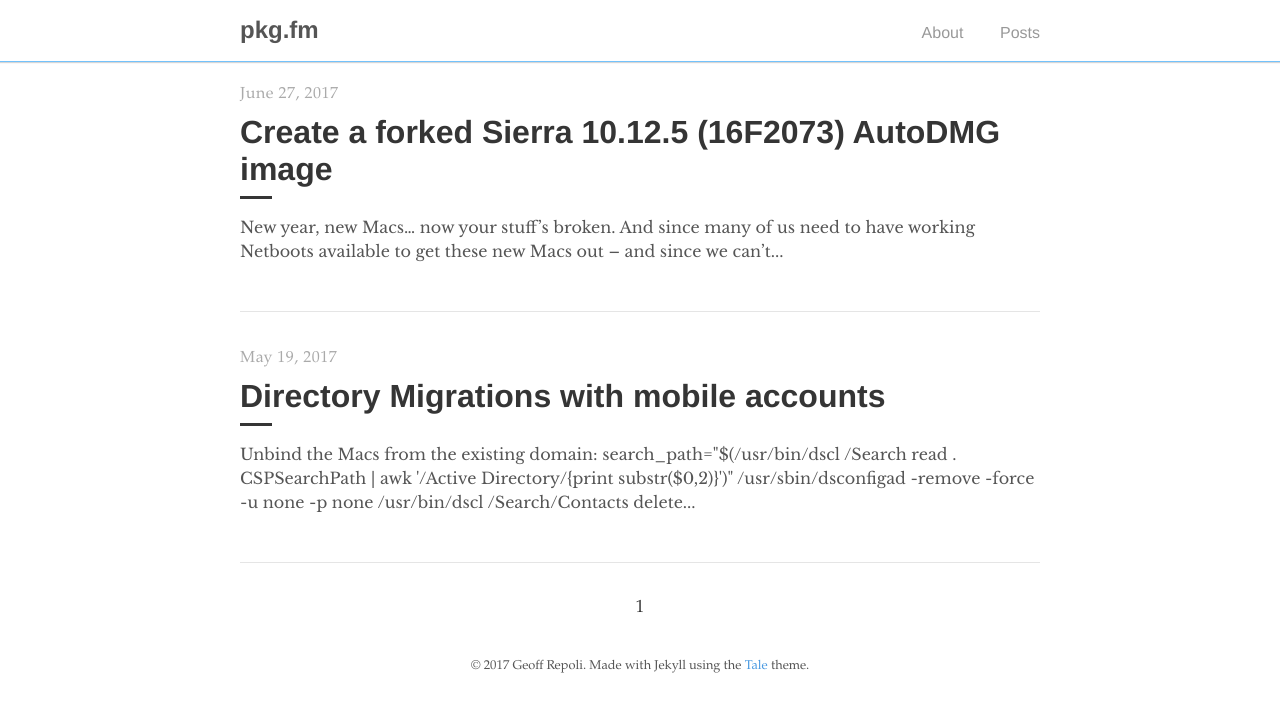
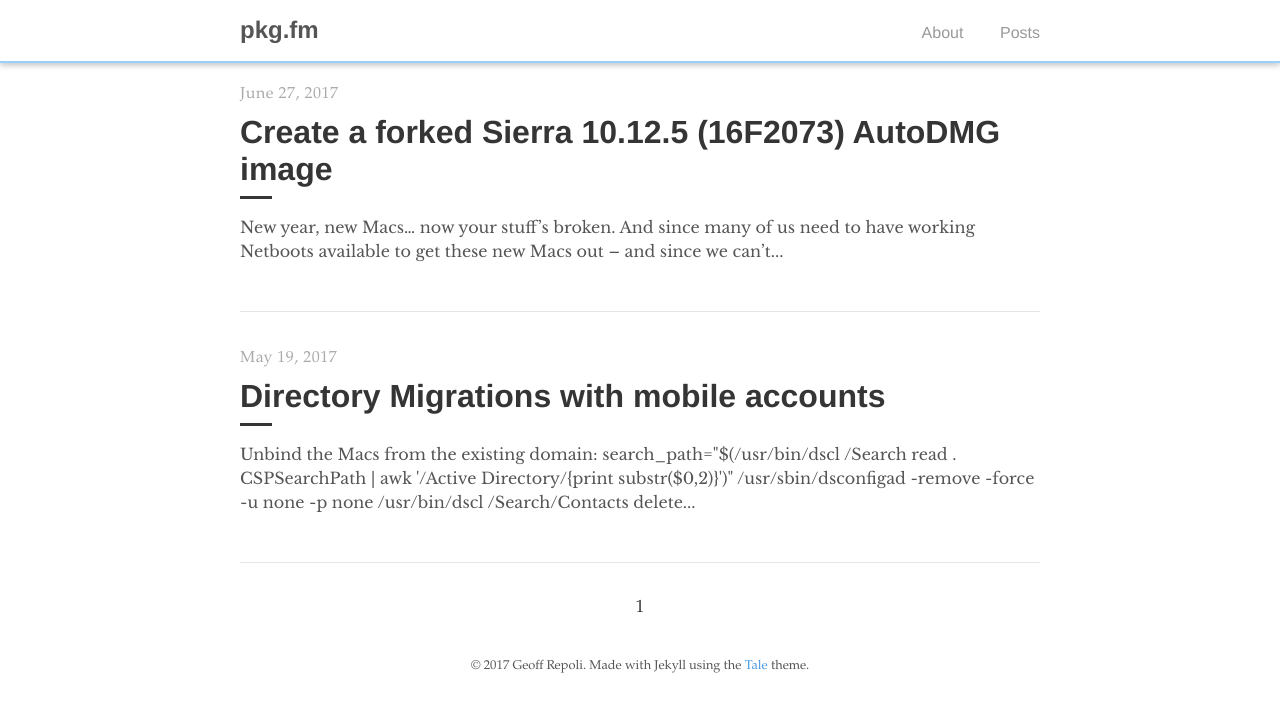
Before and after one commit to geoffrepoli/pkg.fm, a Jekyll site: the page built from index.html, in a window 1280 px wide. Shown: the top 712 px of the page. Built offline with Jekyll 4.4.1, drawn with Linux system fonts in a browser that asks for light colours; the list of posts is cut into pages by our own code.

Commit message:
EDIT layout.scss

```diff
--- a/_sass/_layout.scss
+++ b/_sass/_layout.scss
@@ -13,13 +13,14 @@ footer,
 }
 
 .nav {
-  box-shadow: 0 1px 1px $shadow-color;
-  overflow: auto;
+  -webkit-box-shadow: 0 3px 5px rgba(57, 63, 72, 0.25);
+  -moz-box-shadow: 0 3px 5px rgba(57, 63, 72, 0.25);
+  box-shadow: 0 3px 5px rgba(57, 63, 72, 0.25);
   position: fixed;
   width: 100%;
   z-index: 1;
   background: #fff;
-  border-bottom: 1px solid #73C2FB;
+  border-bottom: 2px solid rgba(115, 194, 251, 0.75);
 
   &-container {
     margin: 1rem auto;
```
